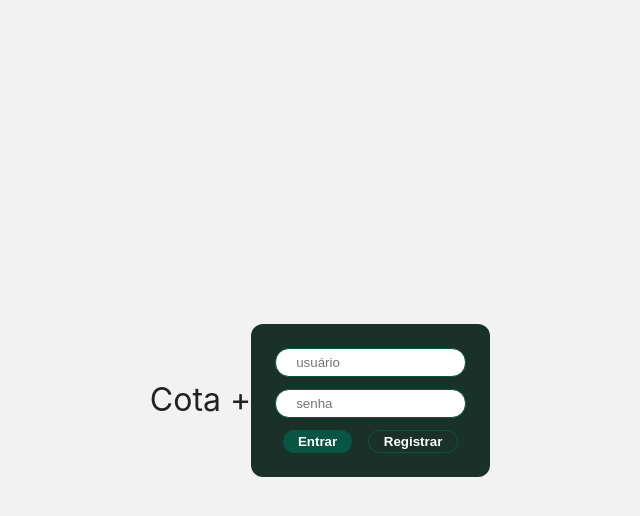
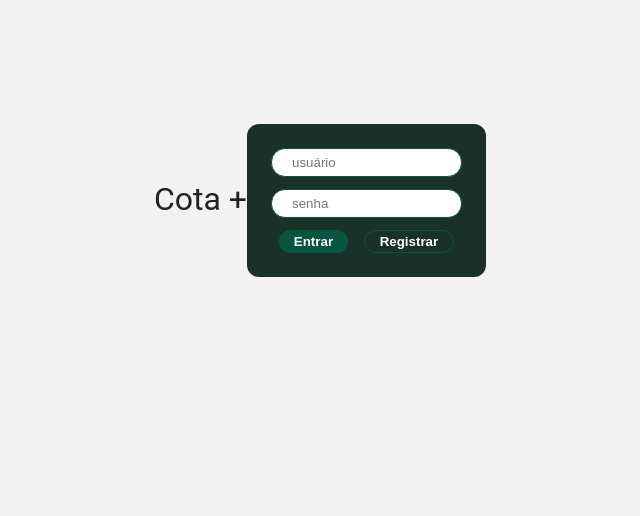
Before and after one commit to GrossiV/cotamais, a Vue app: page / in a window 1280 px wide. Shown: the top 516 px of the page, without its empty margins (320-960 px from the left). Built offline with nearby package versions, Linux system fonts and the light colour scheme.

Commit message:
fix: remove base css and update main css

```diff
--- a/src/assets/base.css
+++ /dev/null
@@ -1,31 +0,0 @@
-:root {
-  --base: #f2f2f2;
-  --black: #222222;
-  --primary: #2086ca;
-  --success: #0ACF97;
-  --danger: #FA5C7C;
-}
-
-*,
-*::before,
-*::after {
-  box-sizing: border-box;
-  margin: 0;
-  position: relative;
-  font-weight: normal;
-}
-
-body {
-  min-height: 100vh;
-  color: var(--black);
-  background: var(--base);
-  line-height: 1.6;
-  font-family: Inter, -apple-system, BlinkMacSystemFont, 'Segoe UI', Roboto, Oxygen, Ubuntu,
-    Cantarell, 'Fira Sans', 'Droid Sans', 'Helvetica Neue', sans-serif;
-  font-size: 1rem;
-  text-rendering: optimizeLegibility;
-  -webkit-font-smoothing: antialiased;
-  -moz-osx-font-smoothing: grayscale;
-  /* TODO Criar variaveis de cores e aplicar no projeto */
-  /* TODO Verificação de acessibilidade das cores */
-}
--- a/src/assets/main.css
+++ b/src/assets/main.css
@@ -1,21 +1,30 @@
-@import './base.css';
+:root {
+  --base: #f2f2f2;
+  --black: #222222;
+  --primary: #007add;
+  --success: #0ACF97;
+  --danger: #FA5C7C;
+}
 
-#app {
-  max-width: 1280px;
-  margin: 0 auto;
-  padding: 2rem;
+*,
+*::before,
+*::after {
+  box-sizing: border-box;
+  margin: 0;
+  position: relative;
   font-weight: normal;
 }
 
-@media (min-width: 1024px) {
-  body {
-    display: flex;
-    place-items: center;
-  }
+body {
+  min-height: 100vh;
+  color: var(--black);
+  background: var(--base);
+  line-height: 1.6;
+  font-family: Roboto, sans-serif;
+  font-size: 1rem;
+}
 
-  #app {
-    display: grid;
-    grid-template-columns: 1fr;
-    padding: 0 2rem;
-  }
+button:hover {
+  cursor: pointer;
+  opacity: 0.8;
 }
```
